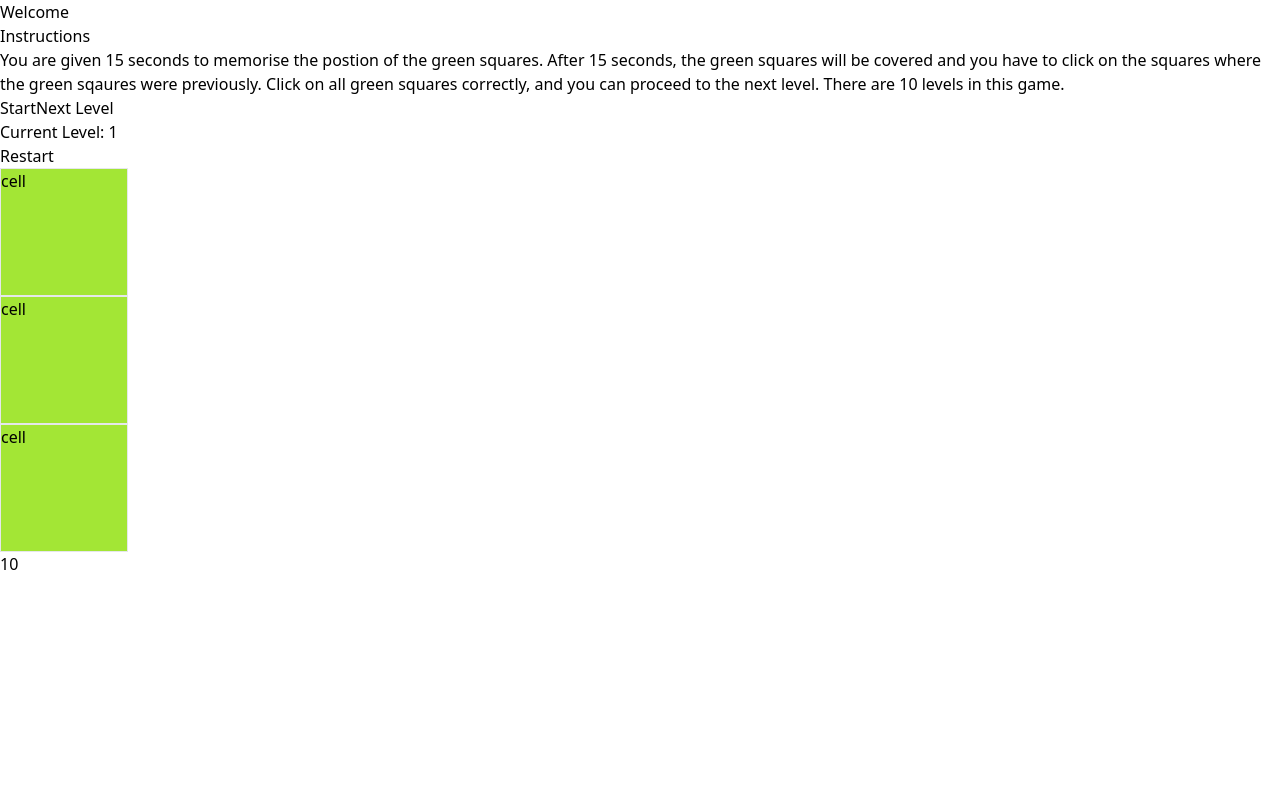
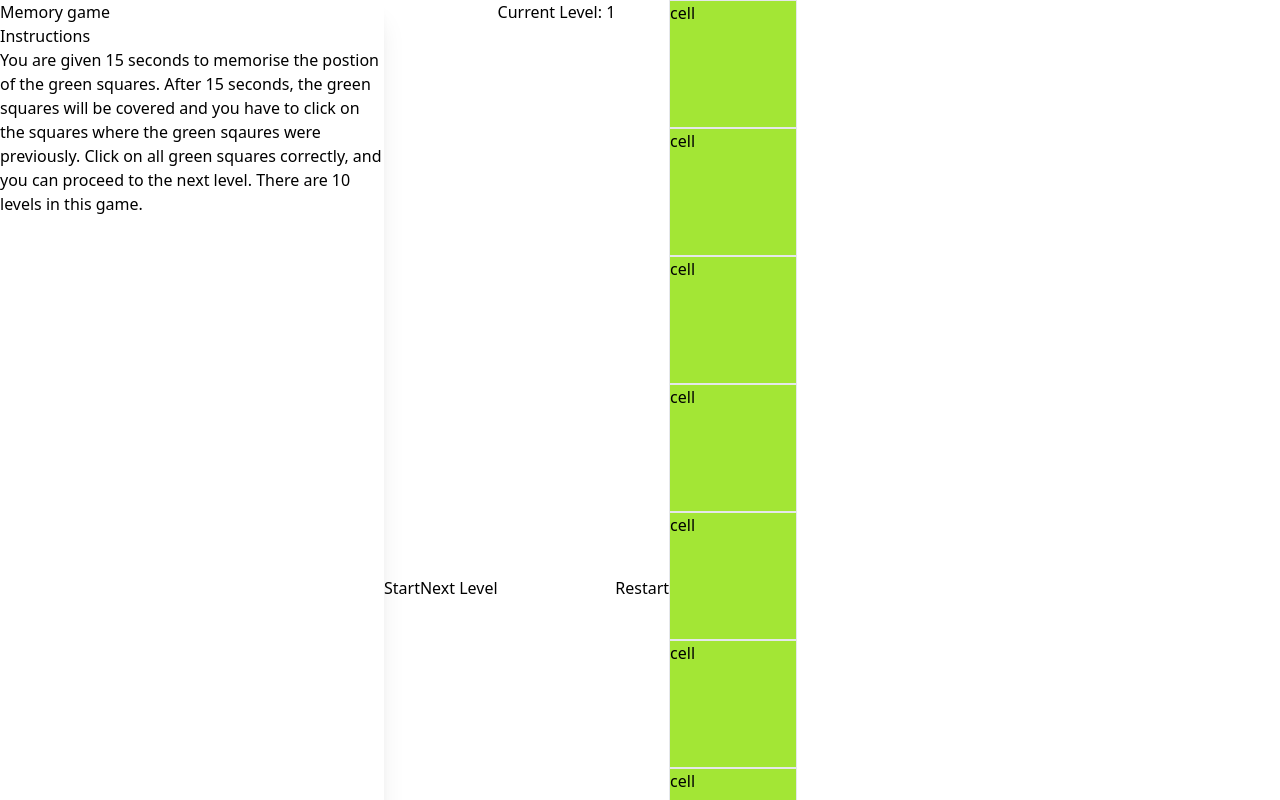
Before and after one commit to jlimsy/memory-game, a React (Vite) app: page / in a window 1280 px wide. Shown: the top 800 px of the page. Built offline with nearby package versions, Linux system fonts and the light colour scheme.

Commit message:
customise calm green palette for patients

```diff
--- a/src/components/Grid.jsx
+++ b/src/components/Grid.jsx
@@ -3,17 +3,14 @@ import { useState } from "react";
 export default function Grid({ grid }) {
   const [green, setGreen] = useState(true);
 
-  let rows = [];
-  let columns = [];
-
-  for (let i = 0; i < grid; i++) {
-    rows.push(i);
-    columns.push(i);
+  let numCells;
+  for (let i = 1; i <= grid; i++) {
+    numCells = [...Array(Math.pow(i, 2))];
   }
 
   return (
     <>
-      {rows.map((cell, idx) =>
+      {numCells.map((cell, idx) =>
         setGreen ? (
           <div key={idx} className="cell border h-32 w-32 bg-lime-400">
             cell
--- a/src/pages/WelcomePage.jsx
+++ b/src/pages/WelcomePage.jsx
@@ -12,21 +12,27 @@ export default function WelcomePage() {
   };
 
   return (
-    <>
-      <h1>Welcome</h1>
-      <h2>Instructions</h2>
-      <p>
-        You are given 15 seconds to memorise the postion of the green squares.
-        After 15 seconds, the green squares will be covered and you have to
-        click on the squares where the green sqaures were previously. Click on
-        all green squares correctly, and you can proceed to the next level.
-        There are 10 levels in this game.
-      </p>
+    <div className="flex h-full">
+      <div className="card card-compact w-96 bg-base-100 shadow-xl">
+        <div className="card-body">
+          <h1 className="">Memory game</h1>
+          <h2>Instructions</h2>
+          <p>
+            You are given 15 seconds to memorise the postion of the green
+            squares. After 15 seconds, the green squares will be covered and you
+            have to click on the squares where the green sqaures were
+            previously. Click on all green squares correctly, and you can
+            proceed to the next level. There are 10 levels in this game.
+          </p>
+        </div>
+      </div>
       <button>Start</button>
       <button onClick={handleLevel}>Next Level</button>
       <h1>Current Level: {level}</h1>
       <button>Restart</button>
-      <GamePage grid={grid} />
-    </>
+      <div className={`grid grid-cols-${grid}`}>
+        <GamePage grid={grid} />
+      </div>
+    </div>
   );
 }
--- a/tailwind.config.js
+++ b/tailwind.config.js
@@ -2,7 +2,23 @@
 export default {
   content: ["./index.html", "./src/**/*.{js,ts,jsx,tsx}"],
   theme: {
-    extend: {},
+    extend: {
+      colors: {
+        green: {
+          50: "#f0f9f5",
+          100: "#daf1e4",
+          200: "#b7e3cd",
+          300: "#88cdae",
+          400: "#4faa84",
+          500: "#359470",
+          600: "#247759",
+          700: "#1d5f49",
+          800: "#194c3b",
+          900: "#163e32",
+          950: "#0b231c",
+        },
+      },
+    },
   },
   plugins: [],
 };
```
